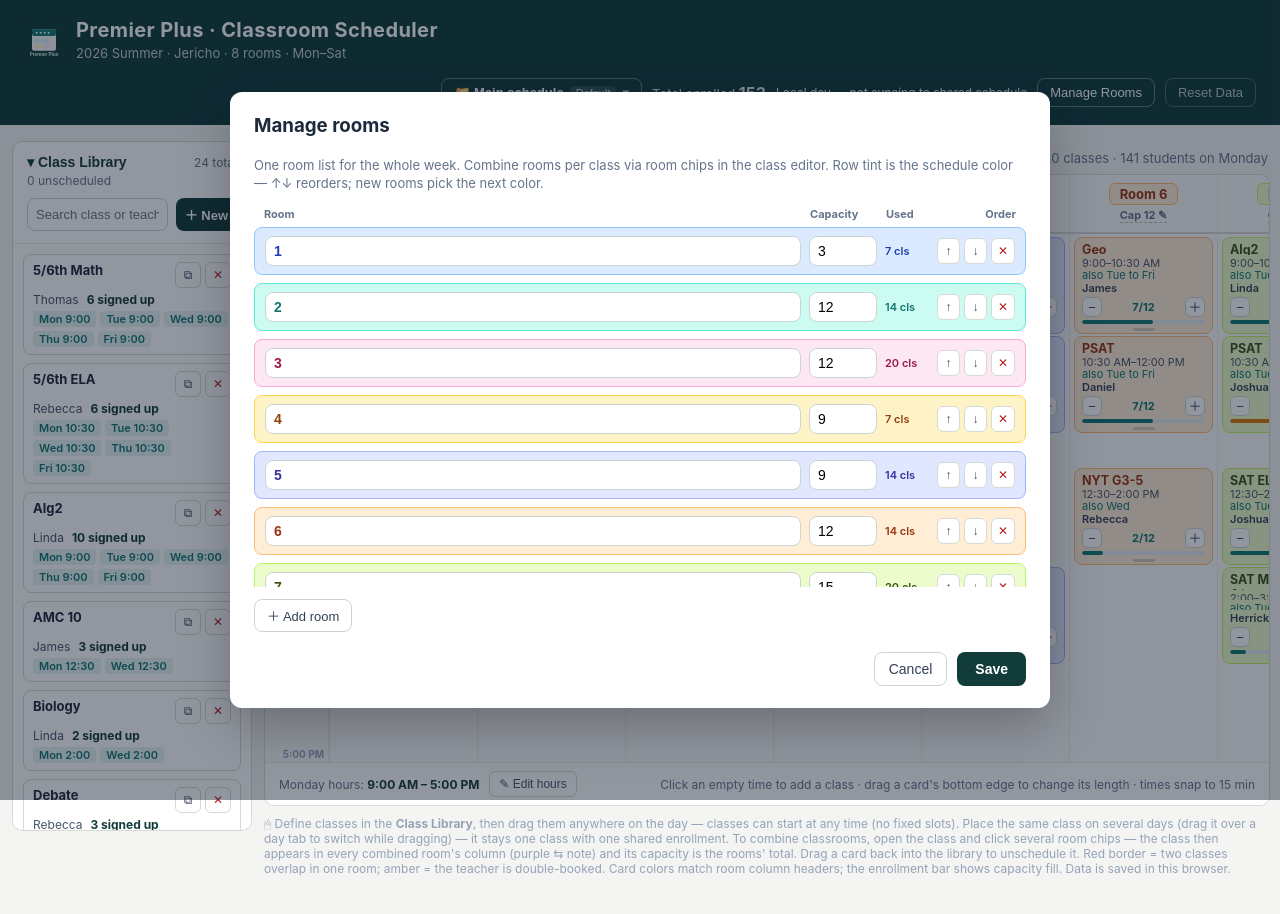
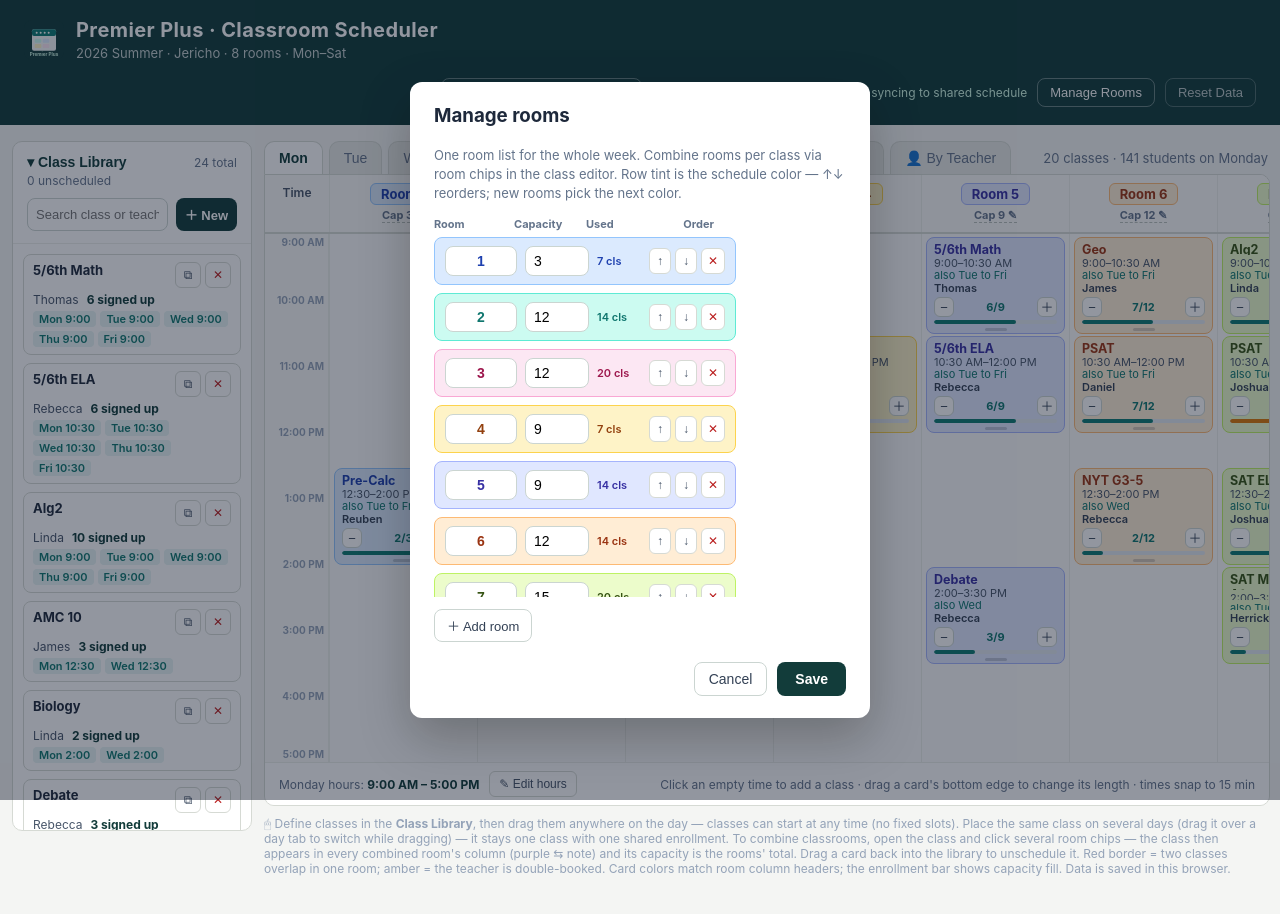
Before and after one commit to yuyanx/classroom-scheduler, a React (Vite) app: page / in a window 1280 px wide. Both pictures are taken after a click on the button "Manage Rooms". Shown: the top 914 px of the page. Built offline with nearby package versions, Linux system fonts and the light colour scheme.

Commit message:
ui: narrow room name field in Manage rooms modal
Fixed-width room input and compact row grid; drop wide overlay since
room numbers only need a short field.

```diff
--- a/src/App.jsx
+++ b/src/App.jsx
@@ -4147,15 +4147,16 @@ function RoomModal({ rooms, placements, onSave, onClose }) {
   };
 
   const rowInput = { ...inputStyle, padding: "6px 8px", background: "#fff" };
+  const roomRowGrid = "72px 64px 44px 76px";
 
   return (
-    <Overlay onClose={onClose} wide>
+    <Overlay onClose={onClose}>
       <h3 style={{ marginTop: 0 }}>Manage rooms</h3>
       <p style={{ fontSize: 13, color: "#64748b", margin: "0 0 14px", lineHeight: 1.45 }}>
         One room list for the whole week. Combine rooms per class via room chips in the class editor.
         Row tint is the schedule color — ↑↓ reorders; new rooms pick the next color.
       </p>
-      <div style={{ display: "grid", gridTemplateColumns: "1fr 68px 44px 78px", gap: 8, alignItems: "center", marginBottom: 6, padding: "0 10px", fontSize: 11, color: "#64748b", fontWeight: 700 }}>
+      <div style={{ display: "grid", gridTemplateColumns: roomRowGrid, gap: 8, alignItems: "center", marginBottom: 6, fontSize: 11, color: "#64748b", fontWeight: 700 }}>
         <span>Room</span>
         <span>Capacity</span>
         <span>Used</span>
@@ -4169,19 +4170,21 @@ function RoomModal({ rooms, placements, onSave, onClose }) {
               key={i}
               style={{
                 display: "grid",
-                gridTemplateColumns: "1fr 68px 44px 78px",
+                gridTemplateColumns: roomRowGrid,
                 gap: 8,
                 alignItems: "center",
                 padding: "8px 10px",
                 borderRadius: 8,
                 background: c.bg,
                 border: `1px solid ${c.border}`,
+                width: "fit-content",
+                maxWidth: "100%",
               }}
             >
               <input
-                style={{ ...rowInput, color: c.text, fontWeight: 600 }}
+                style={{ ...rowInput, width: 72, boxSizing: "border-box", color: c.text, fontWeight: 600, textAlign: "center" }}
                 value={r.name}
-                placeholder="Room name"
+                placeholder="#"
                 onChange={(e) => patch(i, { name: e.target.value })}
               />
               <input
```
Also changed, not shown: app.js.
